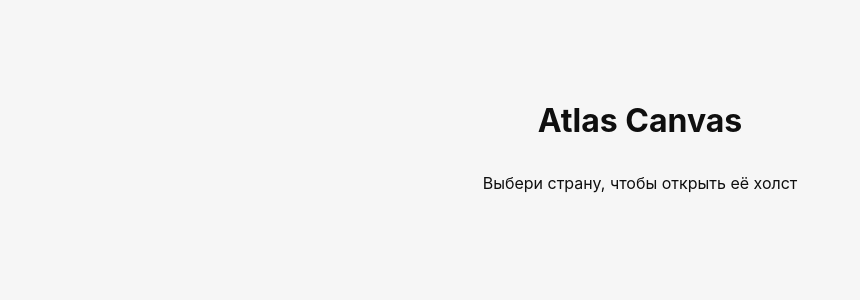
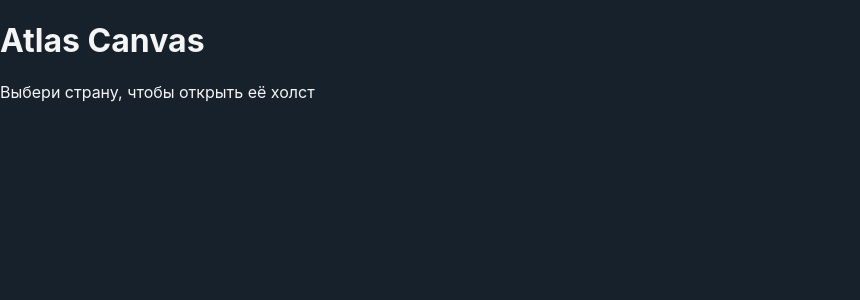
Before and after one commit to avdasich/atlas-canvas, a React (Vite) app: page / in a window 1280 px wide. Shown: the top 300 px of the page, without its empty margins (0-860 px from the left). Built offline with nearby package versions, Linux system fonts and the light colour scheme.

Commit message:
style: add base layout for Atlas Canvas

```diff
--- a/src/App.css
+++ b/src/App.css
@@ -1,116 +1,10 @@
-.logo.vite:hover {
-  filter: drop-shadow(0 0 2em #747bff);
+
+:root {
+  font-family: Inter, Arial, sans-serif;
+  color: #f5f5f5;
+  background-color: #17212b;
 }
 
-.logo.react:hover {
-  filter: drop-shadow(0 0 2em #61dafb);
+body {
+  margin: 0;
 }
-:root {
-  font-family: Inter, Avenir, Helvetica, Arial, sans-serif;
-  font-size: 16px;
-  line-height: 24px;
-  font-weight: 400;
-
-  color: #0f0f0f;
-  background-color: #f6f6f6;
-
-  font-synthesis: none;
-  text-rendering: optimizeLegibility;
-  -webkit-font-smoothing: antialiased;
-  -moz-osx-font-smoothing: grayscale;
-  -webkit-text-size-adjust: 100%;
-}
-
-.container {
-  margin: 0;
-  padding-top: 10vh;
-  display: flex;
-  flex-direction: column;
-  justify-content: center;
-  text-align: center;
-}
-
-.logo {
-  height: 6em;
-  padding: 1.5em;
-  will-change: filter;
-  transition: 0.75s;
-}
-
-.logo.tauri:hover {
-  filter: drop-shadow(0 0 2em #24c8db);
-}
-
-.row {
-  display: flex;
-  justify-content: center;
-}
-
-a {
-  font-weight: 500;
-  color: #646cff;
-  text-decoration: inherit;
-}
-
-a:hover {
-  color: #535bf2;
-}
-
-h1 {
-  text-align: center;
-}
-
-input,
-button {
-  border-radius: 8px;
-  border: 1px solid transparent;
-  padding: 0.6em 1.2em;
-  font-size: 1em;
-  font-weight: 500;
-  font-family: inherit;
-  color: #0f0f0f;
-  background-color: #ffffff;
-  transition: border-color 0.25s;
-  box-shadow: 0 2px 2px rgba(0, 0, 0, 0.2);
-}
-
-button {
-  cursor: pointer;
-}
-
-button:hover {
-  border-color: #396cd8;
-}
-button:active {
-  border-color: #396cd8;
-  background-color: #e8e8e8;
-}
-
-input,
-button {
-  outline: none;
-}
-
-#greet-input {
-  margin-right: 5px;
-}
-
-@media (prefers-color-scheme: dark) {
-  :root {
-    color: #f6f6f6;
-    background-color: #2f2f2f;
-  }
-
-  a:hover {
-    color: #24c8db;
-  }
-
-  input,
-  button {
-    color: #ffffff;
-    background-color: #0f0f0f98;
-  }
-  button:active {
-    background-color: #0f0f0f69;
-  }
-}
```
